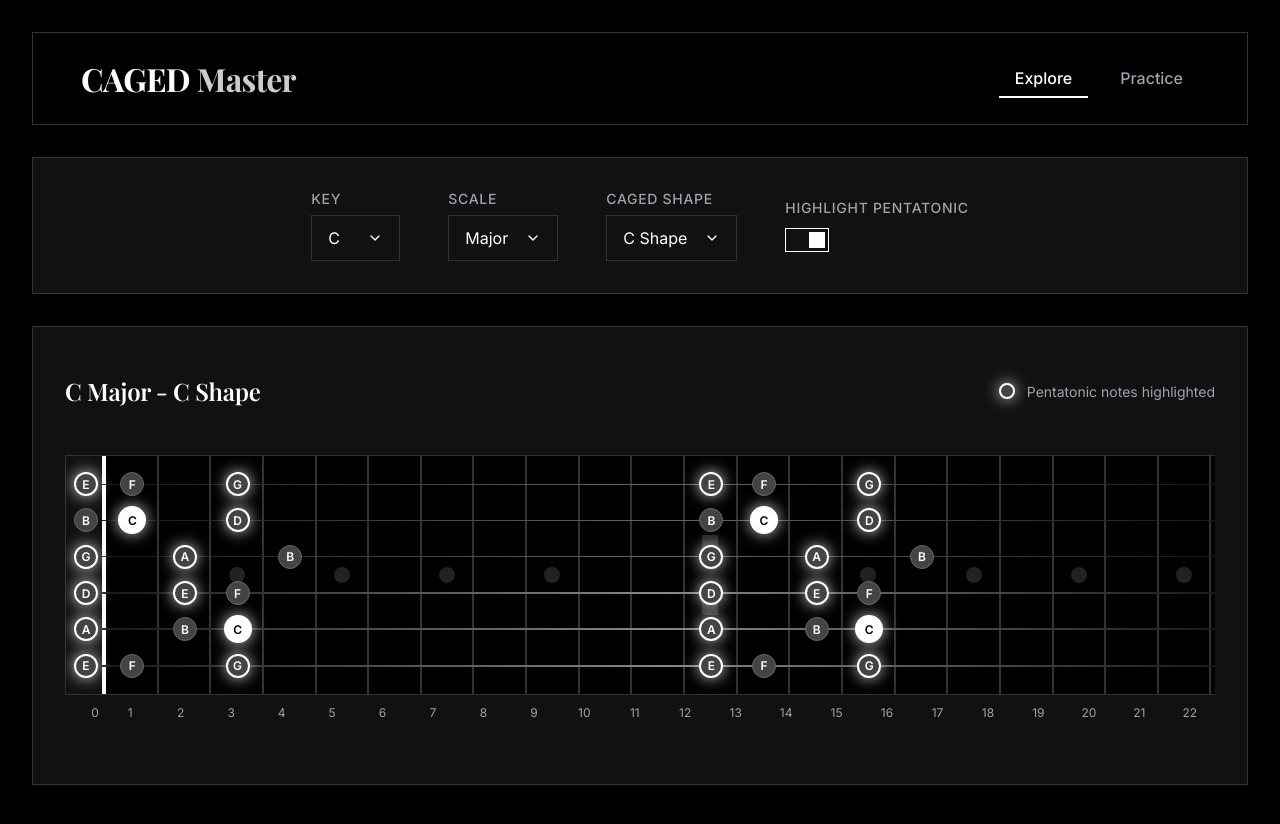
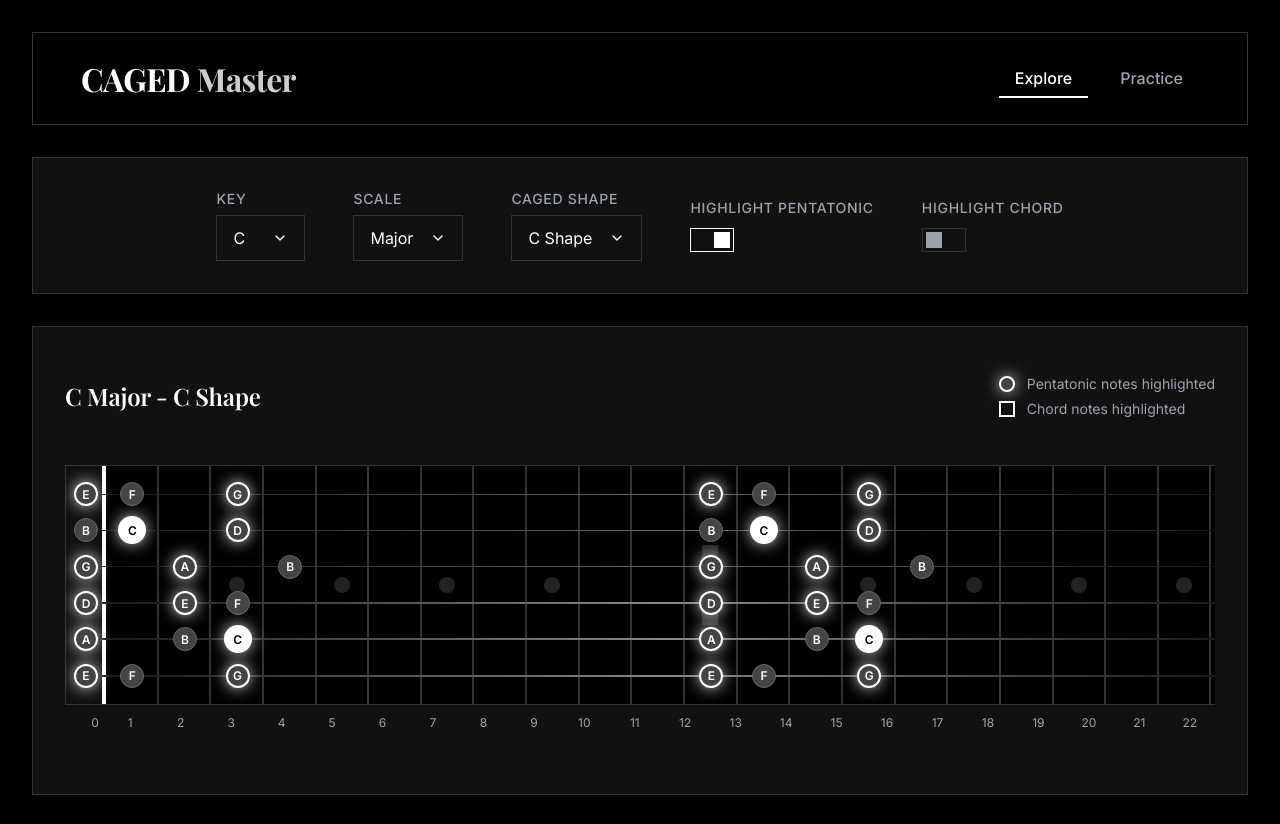
Before and after one commit to mgechev/guitarist.tools, a React (Vite) app: page / in a window 1280 px wide. Built offline with nearby package versions, Linux system fonts and the light colour scheme.

Commit message:
Add note highlight

```diff
--- a/src/components/ExploreMode.jsx
+++ b/src/components/ExploreMode.jsx
@@ -4,6 +4,7 @@ import { NOTES } from '../utils/musicLogic';
 
 const ExploreMode = ({ keyIndex, setKeyIndex, isMinor, setIsMinor, shape, setShape }) => {
   const [showPentatonic, setShowPentatonic] = React.useState(true);
+  const [showChord, setShowChord] = React.useState(false);
 
   return (
     <div className="explore-mode">
@@ -46,14 +47,30 @@ const ExploreMode = ({ keyIndex, setKeyIndex, isMinor, setIsMinor, shape, setSha
             <label htmlFor="pentatonic-toggle" className="toggle-label"></label>
           </div>
         </div>
+
+        <div className="control-group toggle-group">
+          <label>Highlight Chord</label>
+          <div className="toggle-container">
+            <input
+              type="checkbox"
+              id="chord-toggle"
+              checked={showChord}
+              onChange={e => setShowChord(e.target.checked)}
+            />
+            <label htmlFor="chord-toggle" className="toggle-label"></label>
+          </div>
+        </div>
       </div>
 
       <div className="fretboard-wrapper glass-panel">
         <div className="shape-info">
           <h2>{NOTES[keyIndex]} {isMinor ? 'Minor' : 'Major'} - {shape} Shape</h2>
-          <p className="pentatonic-legend"><span className="pentatonic-shadow-demo"></span> Pentatonic notes highlighted</p>
+          <div>
+            <p className="pentatonic-legend"><span className="pentatonic-shadow-demo"></span> Pentatonic notes highlighted</p>
+            <p className="pentatonic-legend" style={{marginTop: '0.5rem'}}><span className="chord-legend-demo"></span> Chord notes highlighted</p>
+          </div>
         </div>
-        <Fretboard keyIndex={keyIndex} isMinor={isMinor} shape={shape} showPentatonic={showPentatonic} />
+        <Fretboard keyIndex={keyIndex} isMinor={isMinor} shape={shape} showPentatonic={showPentatonic} showChord={showChord} />
       </div>
     </div>
   );
--- a/src/components/Fretboard.jsx
+++ b/src/components/Fretboard.jsx
@@ -1,9 +1,10 @@
 import React from 'react';
-import { NOTES, STRING_ROOTS, getScale, getPentatonic, getShapeFretWindow } from '../utils/musicLogic';
+import { NOTES, STRING_ROOTS, getScale, getPentatonic, getShapeFretWindow, getChordTones } from '../utils/musicLogic';
 
-const Fretboard = ({ keyIndex, isMinor, shape, showPentatonic = true }) => {
+const Fretboard = ({ keyIndex, isMinor, shape, showPentatonic = true, showChord = false }) => {
   const scale = getScale(keyIndex, isMinor);
   const pentatonic = getPentatonic(scale, isMinor);
+  const chordTones = getChordTones(scale);
   const windowBounds = getShapeFretWindow(shape, keyIndex);
 
   const numFrets = 22;
@@ -29,6 +30,7 @@ const Fretboard = ({ keyIndex, isMinor, shape, showPentatonic = true }) => {
                 const noteIndex = (STRING_ROOTS[sIndex] + f) % 12;
                 const isInScale = scale.includes(noteIndex);
                 const isPentatonic = pentatonic.includes(noteIndex);
+                const isChordTone = chordTones.includes(noteIndex);
                 const isRoot = noteIndex === keyIndex;
 
                 const inBaseWindow = f >= windowBounds[0] && f <= windowBounds[1];
@@ -38,13 +40,15 @@ const Fretboard = ({ keyIndex, isMinor, shape, showPentatonic = true }) => {
 
                 const showNote = isInScale && isInWindow;
                 const showPentatonicHighlight = showPentatonic && isPentatonic;
+                const showChordHighlight = showChord && isChordTone;
 
                 return (
                   <div key={`note-${sIndex}-${f}`} className={`fret-cell ${f === 0 ? 'open-string-cell' : ''}`}>
                     {showNote && (
                       <div className={`note-circle
                         ${isRoot ? 'root-note' : 'scale-note'}
-                        ${showPentatonicHighlight ? 'pentatonic-shadow' : ''}`}
+                        ${showPentatonicHighlight ? 'pentatonic-shadow' : ''}
+                        ${showChordHighlight ? 'chord-highlight' : ''}`}
                       >
                         {NOTES[noteIndex]}
                       </div>
--- a/src/components/PracticeMode.jsx
+++ b/src/components/PracticeMode.jsx
@@ -8,6 +8,7 @@ const PracticeMode = () => {
   const [challenge, setChallenge] = useState(null);
   const [showAnswer, setShowAnswer] = useState(false);
   const [showPentatonic, setShowPentatonic] = useState(true);
+  const [showChord, setShowChord] = useState(false);
 
   const pickRandom = () => {
     const randomKey = Math.floor(Math.random() * 12);
@@ -53,7 +54,9 @@ const PracticeMode = () => {
           <div className="shape-info">
             <div className="legend-container">
               <p className="pentatonic-legend"><span className="pentatonic-shadow-demo"></span> Pentatonic notes highlighted</p>
+              <p className="pentatonic-legend" style={{marginTop: '0.5rem'}}><span className="chord-legend-demo"></span> Chord notes highlighted</p>
             </div>
+            <div style={{display: 'flex', gap: '2rem'}}>
               <div className="control-group toggle-group horizontal-toggle">
                 <label>Highlight Pentatonic</label>
                 <div className="toggle-container">
@@ -66,12 +69,26 @@ const PracticeMode = () => {
                   <label htmlFor="practice-pentatonic-toggle" className="toggle-label"></label>
                 </div>
               </div>
+              <div className="control-group toggle-group horizontal-toggle">
+                <label>Highlight Chord</label>
+                <div className="toggle-container">
+                  <input
+                    type="checkbox"
+                    id="practice-chord-toggle"
+                    checked={showChord}
+                    onChange={e => setShowChord(e.target.checked)}
+                  />
+                  <label htmlFor="practice-chord-toggle" className="toggle-label"></label>
+                </div>
+              </div>
+            </div>
           </div>
           <Fretboard
             keyIndex={challenge.keyIndex}
             isMinor={challenge.isMinor}
             shape={challenge.shape}
             showPentatonic={showPentatonic}
+            showChord={showChord}
           />
         </div>
       )}
--- a/src/index.css
+++ b/src/index.css
@@ -519,3 +519,20 @@ input:checked + .toggle-label:before {
     align-items: stretch;
   }
 }
+
+/* Chord Highlight */
+.chord-highlight {
+  border-radius: 0;
+  border: 2px solid white;
+}
+.root-note.chord-highlight {
+  background-color: var(--note-root-bg);
+  color: black;
+}
+.chord-legend-demo {
+  display: inline-block;
+  width: 16px;
+  height: 16px;
+  border-radius: 0;
+  border: 2px solid white;
+}
--- a/src/utils/musicLogic.js
+++ b/src/utils/musicLogic.js
@@ -50,3 +50,8 @@ export function getShapeFretWindow(shape, keyIndex) {
   const baseFret = (SHAPE_BASES[shape] + keyIndex) % 12;
   return [baseFret, baseFret + 4];
 }
+
+// Get chord tones (1st, 3rd, 5th) from scale
+export function getChordTones(scale) {
+  return [scale[0], scale[2], scale[4]];
+}
```
Lines whose indentation alone changed are shown as unchanged.
